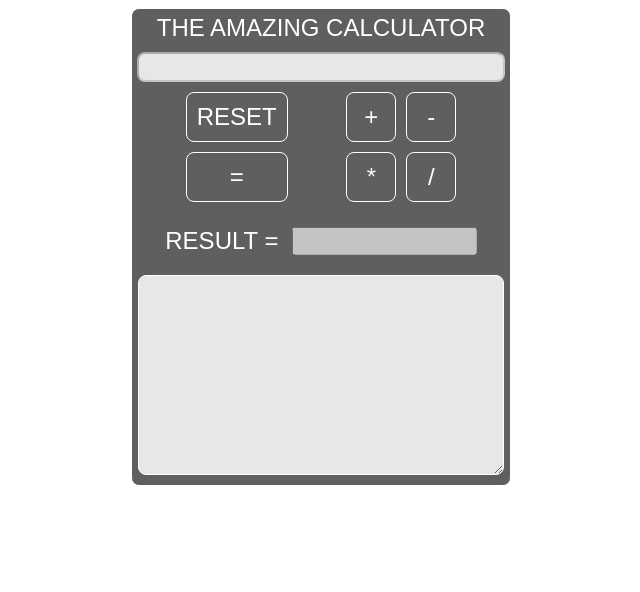
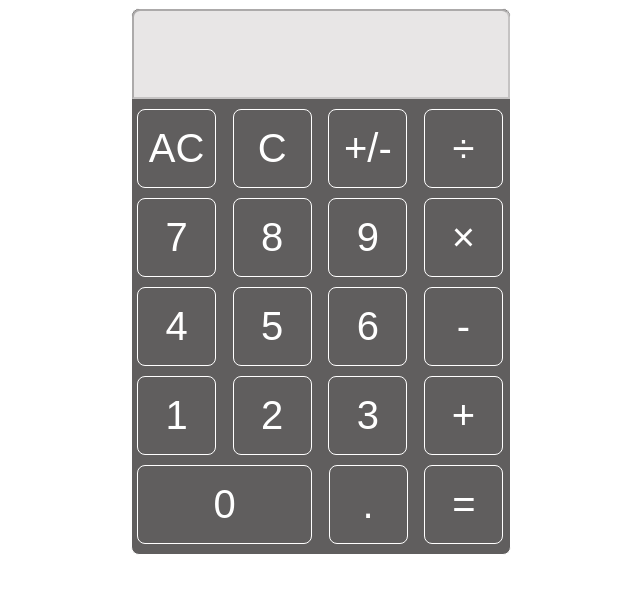
Before and after one commit to enriquevilla/CalcApp, a plain HTML site: page index.html in a window 1280 px wide. Shown: the whole page, without its empty margins (319-959 px from the left). Drawn offline with Linux system fonts and the light colour scheme.

Commit message:
HTML rebuilt

```diff
--- a/css/index.css
+++ b/css/index.css
@@ -2,13 +2,13 @@
     box-sizing: border-box;
 }
 
-body{
-     font-size:1.5em;
+body {
+     font-size: 1.5em;
      font-family: sans-serif;
      color: white;
 }
 
-.calculatorContainer{
+.calculatorContainer {
     border: 1px solid white;
     background-color: #605E5E;
     border-radius: 8px;
@@ -16,83 +16,71 @@ body{
     margin : 0 auto;
 }
 
-.calculatorTitle{
-    color: white;
-    margin: 5px;
-    text-align: center;
+.inputNumber {
+    height: 90px;
+    width: 100.1%;
+    text-align: right;
+    border-radius: 8px;
+    border-bottom-right-radius: 0;
+    border-bottom-left-radius: 0;
+    background-color: #E8E6E6;
+    font-size: 70px;
+    padding: 30px 5px 0 5px;
 }
 
-.inputNumber{
-    height: 30px;
-    width: 100%;
-    text-align: right;
-    border-radius: 8px;
-    background-color: #E8E6E6;
-    font-size: 1em;
-    padding: 0 5px;
-}
-
-.operators{
+.operators {
     display: flex;
     flex-direction: row;
     justify-content: space-evenly;
 }
 
-.leftContainer{
+.leftContainer {
     display: flex;
     flex-direction: column;
 }
-.rightContainer{
+
+.rightContainer {
     display: flex;
     flex-direction: column;
 }
-.upperOperators, .lowerOperators{
+
+.upperOperators, .lowerOperators {
     display: flex;
     flex-direction: row;
 }
-.upperOperators > span, .lowerOperators > span{
+
+.upperOperators > span, .lowerOperators > span {
     width: 50px;
 }
 
-.resetButton, .equalButton, #addButton, #substractButton, #multiplicationButton, #divisionButton{
-    padding: 10px;
+span {
+    padding-top: 16px;
     border: 1px solid white;
+    height: 79px;
+    width: 79px;
     text-align: center;
-    height: 50px;
+    align-items: center;
     border-radius: 8px;
     margin: 5px;
+    font-size: 40px;
+    display: inline-block;
 }
 
-.resetButton:hover, .equalButton:hover, #addButton:hover, #substractButton:hover, #multiplicationButton:hover, #divisionButton:hover{
+span:hover {
     background: #A1E1E4;
     cursor: pointer;
     color: #605E5E;
     border-color: #605E5E;
 }
 
-.results{
-    display: flex;
-    flex-direction: row;
-    justify-content: space-evenly;
-    margin: 20px;
+#zero {
+    width: 175px;
 }
 
-.display{
-    padding: 5px;
+.buttons .top {
+    margin-top: 5px;
 }
 
-.labelClass{
-    color: white;
+.buttons .bottom {
+    margin-bottom: 5px;
 }
-
-#logInformation{
-    padding: 0 10px;
-    background-color: #E8E6E6;
-    font-size: 0.5em;
-    border-radius: 8px;
-    border: 1px solid white;
-    width: 97%;
-    margin: 10px auto;
-    display: block;
-    height: 200px;
- }
--- a/index.html
+++ b/index.html
@@ -1,56 +1,83 @@
 <!DOCTYPE html>
 <html lang="en">
     <head>
-        <title>The amazing calculator</title>
+        <title>CalcApp</title>
         <meta charset="utf-8">
         <meta name="viewport" content="width=device-width, initial-scale=1">
         <link rel="stylesheet" type="text/css" href="./css/index.css" />
     </head>
     <body>
         <div class="calculatorContainer">
-            <div class="calculatorTitle">
-                THE AMAZING CALCULATOR
-            </div>
             <div class="display">
                 <input class="inputNumber" type="text" disabled/>
             </div>
-            <div class="operators">
-                <span class="leftContainer">
-                    <span class="resetButton">
-                        RESET
+            <div class="buttons">
+                <div class="top">
+                    <span id="AC">
+                        AC
                     </span>
-                    <span class="equalButton">
+                    <span id="C">
+                        C
+                    </span>
+                    <span id="plusMinus">
+                        +/-
+                    </span>
+                    <span class="operator" id="divisionButton">
+                        ÷
+                    </span>
+                </div>
+                <div>
+                    <span id="seven">
+                        7
+                    </span>
+                    <span id="eight">
+                        8
+                    </span>
+                    <span id="nine">
+                        9
+                    </span>
+                    <span class="operator" id="multiplicationButton">
+                        ×
+                    </span>
+                </div>
+                <div>
+                    <span id="four">
+                        4
+                    </span>
+                    <span id="five">
+                        5
+                    </span>
+                    <span id="six">
+                        6
+                    </span>
+                    <span class="operator" id="substractButton">
+                        -
+                    </span>
+                </div>
+                <div>
+                    <span id="one">
+                        1
+                    </span>
+                    <span id="two">
+                        2
+                    </span>
+                    <span id="three">
+                        3
+                    </span>
+                    <span class="operator" id="addButton">
+                        +
+                    </span>
+                </div>
+                <div class="bottom">
+                    <span id="zero">
+                        0
+                    </span>
+                    <span id="dec">
+                        .
+                    </span>
+                    <span class="operator" id="equalButton">
                         =
                     </span>
-                </span>
-                <span class="rightContainer">
-                    <span class="upperOperators">
-                        <span id="addButton">
-                            +
-                        </span>
-                        <span id="substractButton">
-                            -
-                        </span>
-                    </span>
-                    <span class="lowerOperators">
-                        <span id="multiplicationButton">
-                            *
-                        </span>
-                        <span id="divisionButton">
-                            /
-                        </span>
-                    </span>
-                </span>
-            </div>
-            <div class="operationLog">
-                <div class="results">
-                    <label class="labelClass">
-                        RESULT =
-                    </label>
-                    <input id="resultValue" type="text" disabled/>
-                </div>
-                <div class="logDisplay">
-                    <textarea id="logInformation" disabled></textarea>
                 </div>
             </div>
         </div>
--- a/js/index.js
+++ b/js/index.js
@@ -15,13 +15,13 @@ function handleOpClick(event) {
     document.getElementsByClassName("inputNumber")[0].value = "";
 }
 
-document.getElementsByClassName("resetButton")[0].addEventListener("click", (event) => {
+document.getElementById("C").addEventListener("click", (event) => {
     event.preventDefault();
     document.getElementsByClassName("inputNumber")[0].value = "";
     document.getElementById("resultValue").value = "";
 });
 
-document.getElementsByClassName("equalButton")[0].addEventListener("click", (event) => {
+document.getElementById("equalButton").addEventListener("click", (event) => {
     event.preventDefault();
     //regex to check valid numbers
     if (/[0-9]*[.]?[0-9]+/.test(Number(document.getElementsByClassName("inputNumber")[0].value))
```
